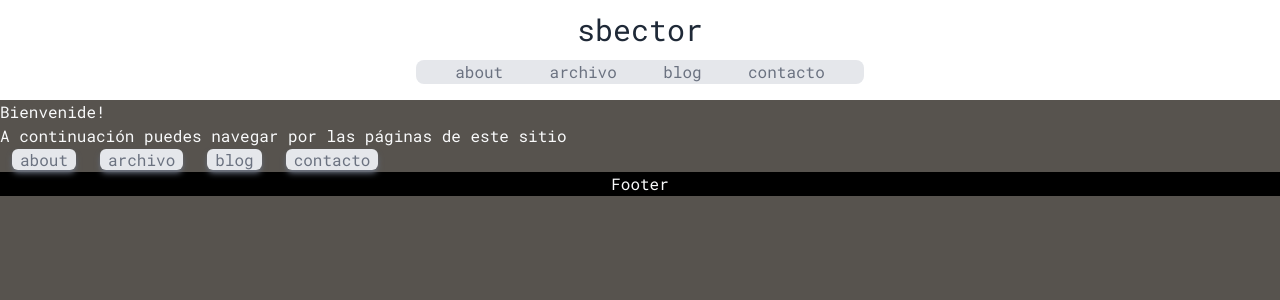
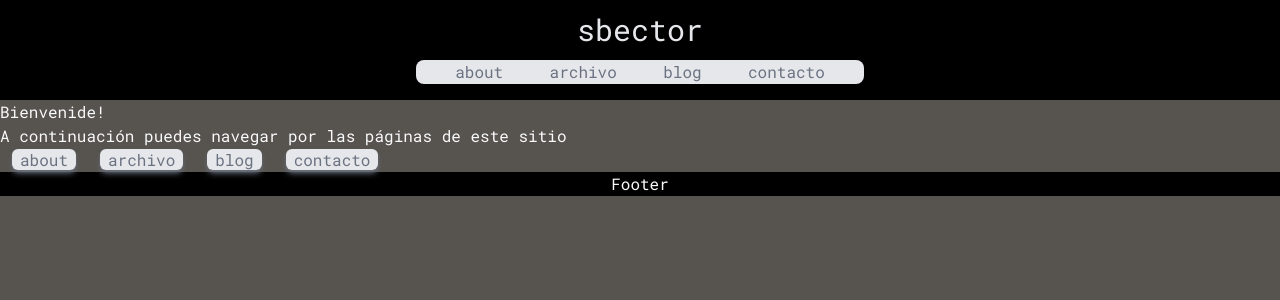
Before and after one commit to Sbector/artista, a Next.js app: page / in a window 1280 px wide. Shown: the top 300 px of the page. Built offline with nearby package versions, Linux system fonts and the light colour scheme.

Commit message:
tailwind parse

```diff
--- a/src/app/_components/Header.tsx
+++ b/src/app/_components/Header.tsx
@@ -16,15 +16,38 @@ const links = [{
 
 export default function Header() {
     return (
-        <header className="sticky top-0 z-50 w-screen h-[100px] bg-white dark:bg-black text-center">
-            <div className="py-3">
-                <Link href="../" className="text-gray-800 dark:text-gray-200 text-3xl">sbector</Link>
+        <header className="
+        sticky
+        top-0
+        z-50
+        w-screen
+        h-[100px]
+        bg-black
+        text-center">
+            <div className="
+            py-3">
+                <Link href="../" className="
+                text-gray-200
+                text-3xl">sbector</Link>
             </div>
-            <nav className="relative mx-4">
-                <ul className="flex flex-wrap bg-gray-200 rounded-lg max-w-md mx-auto px-4">
+            <nav className="
+            relative
+            mx-4">
+                <ul className="
+                flex
+                flex-wrap
+                bg-gray-200
+                rounded-lg
+                max-w-md
+                mx-auto
+                px-4">
                     {links.map(({ label, route }) => (
-                        <li key={route} className="flex-auto mx-1">
-                            <Link href={route} className="text-gray-500 hover:text-gray-900">{label}</Link>
+                        <li key={route} className="
+                        flex-auto
+                        mx-1">
+                            <Link href={route} className="
+                            text-gray-500
+                            hover:text-gray-900">{label}</Link>
                         </li>
                     ))}
                 </ul>
```
